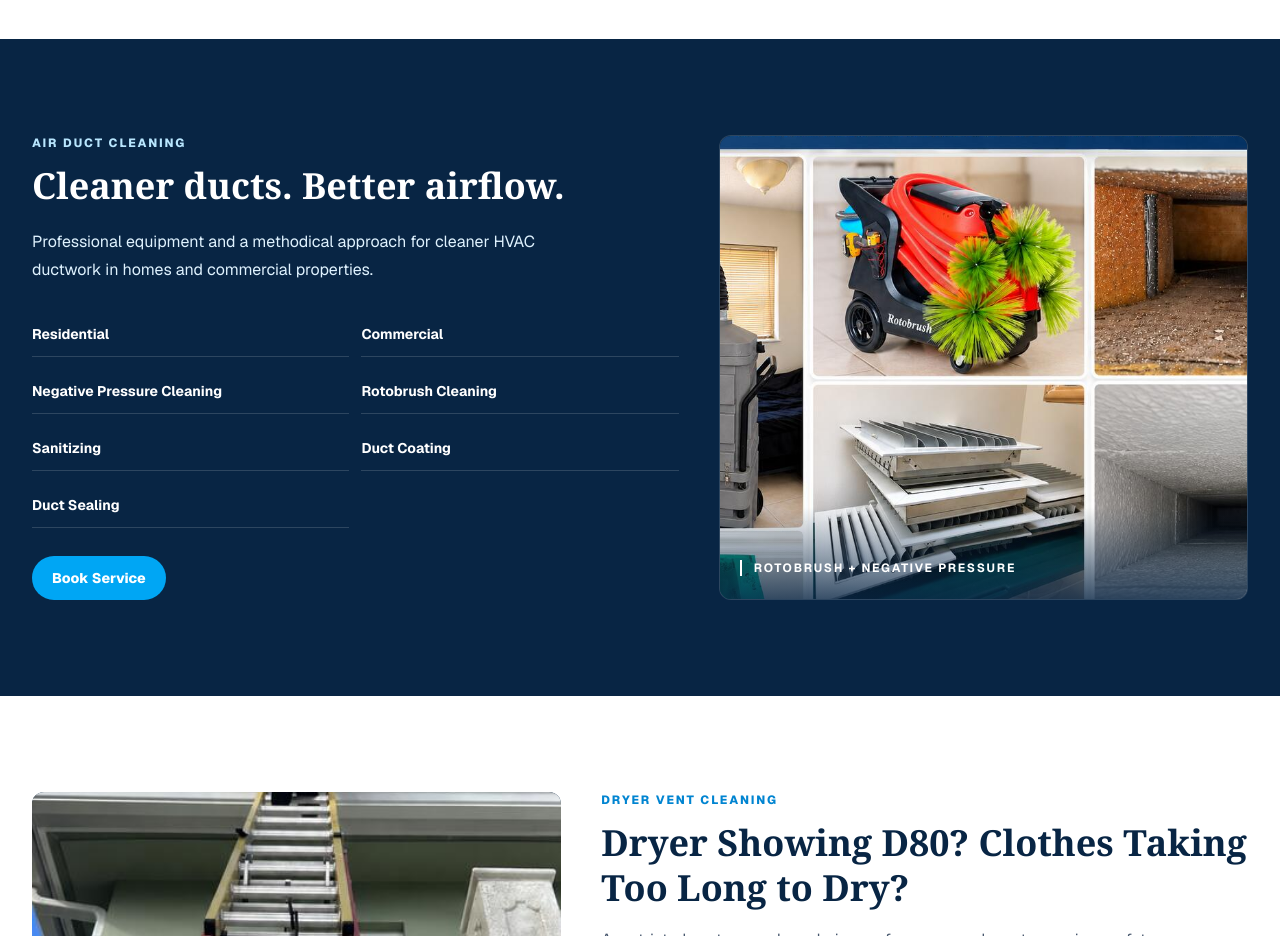
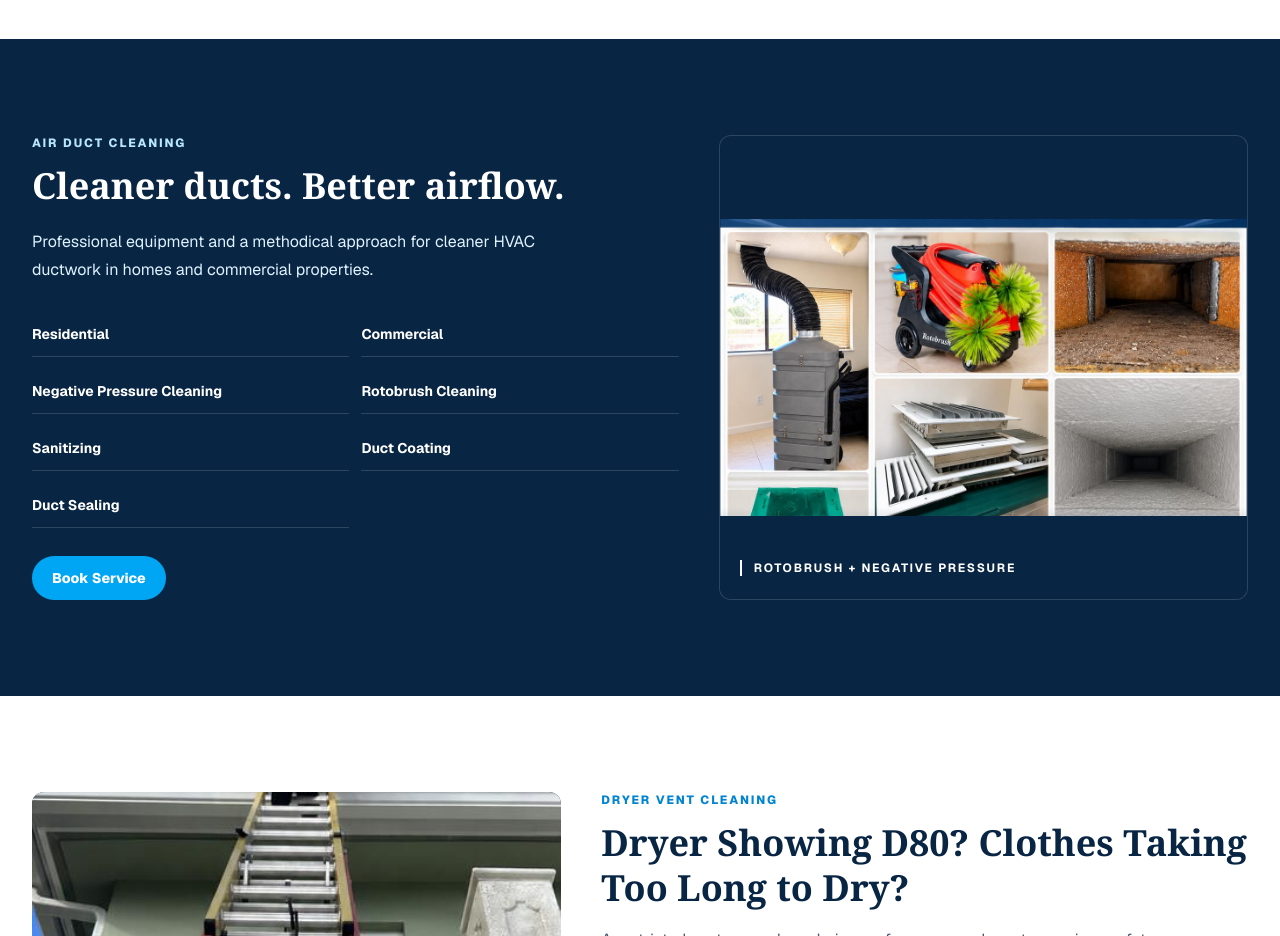
Before and after one commit to topnotchacservices/topnotch-website, a Next.js app: page / in a window 1280 px wide. Shown: the part 3360-4296 px from the top of the page. Built offline with nearby package versions, Linux system fonts and the light colour scheme.

Commit message:
Fix air duct cleaning section and layout issues
Updated air duct cleaning section to ensure proper rendering and added missing content. Adjusted layout for better visual presentation of services offered.

```diff
--- a/app/page.tsx
+++ b/app/page.tsx
@@ -17,7 +17,7 @@ export default function Home() {
     <section className="mx-auto max-w-7xl px-5 py-16 sm:py-24 sm:px-8"><div className="grid gap-10 lg:grid-cols-[.8fr_1.2fr]"><SectionTitle eyebrow="WHY CHOOSE TOP NOTCH" title="Professional service you can trust." text="Clear answers, careful work and a local team that treats every home and business with respect." /><div className="grid gap-3 sm:grid-cols-2">{strengths.map((strength) => <div key={strength} className="flex items-center gap-3 rounded-lg border border-slate-200 p-4 text-sm font-bold text-[#082544]"><span className="grid size-6 place-items-center rounded-full bg-sky-100 text-sky-700">+</span>{strength}</div>)}</div></div></section>
     {content.sections.reviews && <section className="bg-[#eef7fb] py-16 sm:py-24"><div className="mx-auto max-w-7xl px-5 sm:px-8"><div className="flex flex-col justify-between gap-5 sm:flex-row sm:items-end"><SectionTitle eyebrow="GOOGLE REVIEWS" title="Trusted by South Florida homeowners" text="Our review section is ready for verified customer feedback." /><div className="text-xl font-black tracking-[.16em] text-amber-400">★★★★★ <span className="ml-2 text-sm tracking-normal text-[#082544]">200+ Google Reviews</span></div></div><div className="mt-8 grid gap-4 md:grid-cols-3">{["Review placeholder 01", "Review placeholder 02", "Review placeholder 03"].map((review) => <article key={review} className="rounded-xl bg-white p-6 shadow-sm"><p className="text-amber-400">★★★★★</p><p className="mt-5 text-sm font-bold text-slate-400">{review}</p><p className="mt-3 text-sm leading-6 text-slate-500">Verified customer review content will be added here.</p></article>)}</div><div className="mt-7"><ActionButton href="/contact" light>Read Our Google Reviews</ActionButton></div></div></section>}
     {content.sections.acServices && <section className="mx-auto grid max-w-7xl gap-10 px-5 py-16 sm:py-24 lg:grid-cols-[.9fr_1.1fr] lg:px-8"><VisualImage label="AC SYSTEM SERVICE" src="/images/home/ac-system-service.svg" className="min-h-80 rounded-xl" /><div><SectionTitle eyebrow="AC SERVICES" title="Keep your system ready for South Florida heat." text="From urgent repairs to planned replacements, we diagnose the right solution and explain the work clearly." /><div className="mt-7 grid grid-cols-2 gap-3">{acServices.map((item) => <div key={item} className="rounded-lg border border-slate-200 px-4 py-3 text-sm font-bold text-[#082544]">{item}</div>)}</div><div className="mt-7"><ActionButton href="/ac-services">Request AC Service</ActionButton></div></div></section>}
-    {content.sections.airDuct && <section className="bg-[#082544] py-16 text-white sm:py-24"><div className="mx-auto grid max-w-7xl gap-10 px-5 lg:grid-cols-[1.1fr_.9fr] lg:px-8"><div><Eyebrow light>AIR DUCT CLEANING</Eyebrow><h2 className="mt-3 font-serif text-3xl font-bold leading-tight sm:text-4xl">Cleaner ducts. Better airflow.</h2><p className="mt-5 max-w-xl leading-7 text-sky-100">Professional equipment and a methodical approach for cleaner HVAC ductwork in homes and commercial properties.</p><div className="mt-7 grid grid-cols-2 gap-3">{ductServices.map((item) => <div key={item} className="border-b border-white/15 py-3 text-sm font-bold">{item}</div>)}</div><div className="mt-7"><ActionButton>Book Service</ActionButton></div></div><VisualImage label="ROTOBRUSH + NEGATIVE PRESSURE" src="/images/home/air-duct-service.svg" className="min-h-80 rounded-xl border border-white/15" /></div></section>}
+    {content.sections.airDuct && <section className="bg-[#082544] py-16 text-white sm:py-24"><div className="mx-auto grid max-w-7xl gap-10 px-5 lg:grid-cols-[1.1fr_.9fr] lg:px-8"><div><Eyebrow light>AIR DUCT CLEANING</Eyebrow><h2 className="mt-3 font-serif text-3xl font-bold leading-tight sm:text-4xl">Cleaner ducts. Better airflow.</h2><p className="mt-5 max-w-xl leading-7 text-sky-100">Professional equipment and a methodical approach for cleaner HVAC ductwork in homes and commercial properties.</p><div className="mt-7 grid grid-cols-2 gap-3">{ductServices.map((item) => <div key={item} className="border-b border-white/15 py-3 text-sm font-bold">{item}</div>)}</div><div className="mt-7"><ActionButton>Book Service</ActionButton></div></div><VisualImage label="ROTOBRUSH + NEGATIVE PRESSURE" src="/images/home/air-duct-service.svg" fit="contain" className="min-h-80 rounded-xl border border-white/15" /></div></section>}
     {content.sections.dryerVent && <section className="mx-auto grid max-w-7xl gap-10 px-5 py-16 sm:py-24 lg:grid-cols-[.9fr_1.1fr] lg:px-8"><VisualImage label="DRYER VENT SERVICE" src="/images/home/dryer-vent-service.svg" className="min-h-80 rounded-xl" /><div><SectionTitle eyebrow="DRYER VENT CLEANING" title="Dryer Showing D80? Clothes Taking Too Long to Dry?" text="A restricted vent can reduce drying performance and create a serious safety concern. We help restore safe, efficient airflow." /><div className="mt-7 grid grid-cols-2 gap-3">{dryerServices.map((item) => <div key={item} className="rounded-lg bg-sky-50 px-4 py-3 text-sm font-bold text-[#082544]">{item}</div>)}</div><div className="mt-7"><ActionButton>Book Dryer Vent Cleaning</ActionButton></div></div></section>}
     {content.sections.family && <section className="bg-sky-50 py-16 sm:py-24"><div className="mx-auto grid max-w-7xl gap-10 px-5 lg:grid-cols-2 lg:px-8"><div className="rounded-xl bg-[#082544] p-8 text-white sm:p-11"><Eyebrow light>FAMILY-OWNED & OPERATED</Eyebrow><blockquote className="mt-6 font-serif text-2xl font-bold leading-snug sm:text-3xl">&quot;{content.familyMessage}&quot;</blockquote><p className="mt-8 text-sm font-bold text-sky-200">{content.companyName}</p></div><VisualImage label="FAMILY-OWNED & OPERATED" src="/images/home/family-team.svg" className="min-h-80 rounded-xl" /></div></section>}
     {content.sections.areas && <section className="mx-auto max-w-7xl px-5 py-16 sm:py-24 lg:px-8"><SectionTitle eyebrow="SERVICE AREAS" title="Serving the communities we call home." text="Reliable AC, air duct and dryer vent services throughout Broward County and nearby South Florida communities." /><div className="mt-8 grid grid-cols-2 gap-3 sm:grid-cols-3 lg:grid-cols-4">{content.serviceAreas.filter((area) => area.enabled).map((area) => <a href={`/service-areas/${area.slug}`} key={area.slug} className="rounded-lg border border-sky-100 bg-sky-50 px-4 py-4 text-center text-sm font-bold text-[#082544] transition hover:border-sky-400 hover:bg-white">{area.name}</a>)}</div></section>}
```
